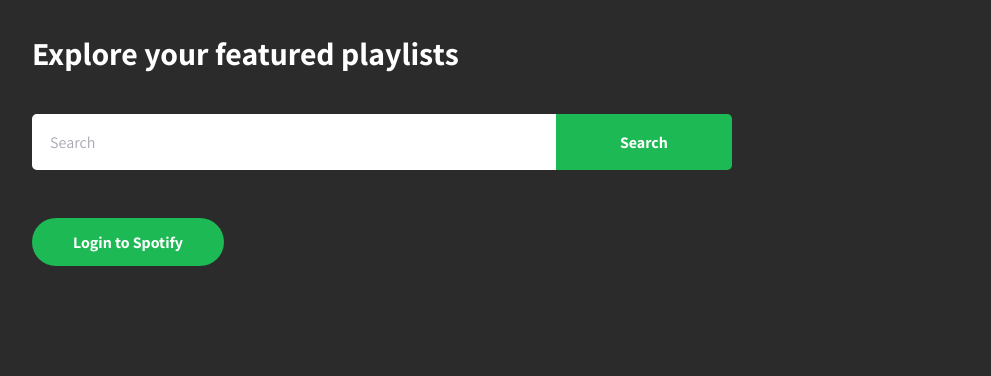
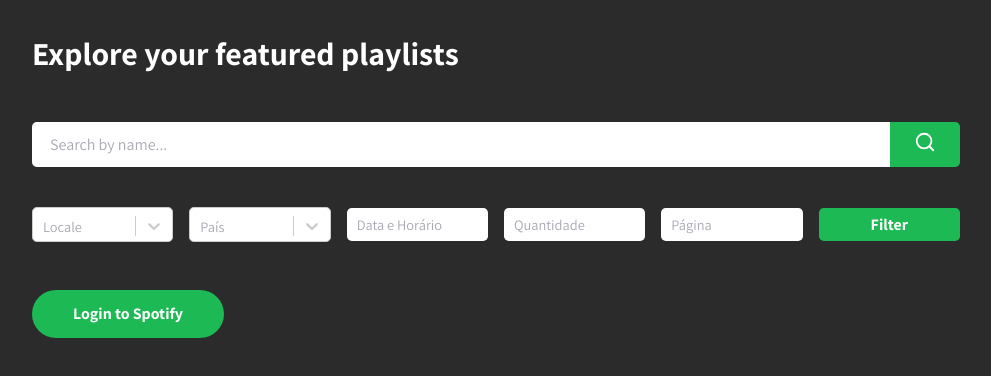
Before and after one commit to tmegumi/ifood-frontend-test, a React (Create React App) app: page / in a window 1280 px wide. Shown: the top 376 px of the page, without its empty margins (144-1135 px from the left). Built offline with nearby package versions, Linux system fonts and the light colour scheme.

Commit message:
Create playlist filters

```diff
--- a/package.json
+++ b/package.json
@@ -20,8 +20,10 @@
     "polished": "^3.6.6",
     "react": "^16.13.1",
     "react-dom": "^16.13.1",
+    "react-icons": "^3.11.0",
     "react-router-dom": "^5.2.0",
     "react-scripts": "3.4.3",
+    "react-select": "^3.1.0",
     "styled-components": "^5.1.1",
     "typescript": "~3.7.2"
   },
@@ -48,6 +50,7 @@
   },
   "devDependencies": {
     "@types/react-router-dom": "^5.1.5",
+    "@types/react-select": "^3.0.19",
     "@types/styled-components": "^5.1.3",
     "eslint": "6.8.0",
     "eslint-config-prettier": "^6.11.0",
--- /dev/null
+++ b/src/components/PlaylistFilter/index.tsx
@@ -0,0 +1,140 @@
+import React, { useState, useEffect } from 'react';
+import Select from 'react-select';
+
+import filtersData from '../../constants/filters.json';
+
+import { FilterQuery } from '../../services/playlists';
+
+import { Container, FilterItem } from './styles';
+
+interface PlaylistFilterProps {
+  onFilterChanged(filter: FilterQuery): void;
+}
+
+interface Filter {
+  id: string;
+  name: string;
+  values?: ValueItem[];
+  validation?: {
+    primitiveType: string;
+    entityType?: string;
+    pattern?: string;
+    min?: number;
+    max?: number;
+  };
+}
+
+interface ValueItem {
+  name: string;
+  label: string;
+}
+
+const PlaylistFilter: React.FC<PlaylistFilterProps> = ({
+  onFilterChanged,
+}: PlaylistFilterProps) => {
+  const [locale, setLocale] = useState<Filter>({} as Filter);
+  const [country, setCountry] = useState<Filter>({} as Filter);
+  const [dateTime, setDateTime] = useState<Filter>({} as Filter);
+  const [limit, setLimit] = useState<Filter>({} as Filter);
+  const [offset, setOffset] = useState<Filter>({} as Filter);
+
+  const [selectedLocale, setSelectedLocale] = useState('');
+  const [selectedCountry, setSelectedCountry] = useState('');
+  const [selectedDateTime, setSelectedDateTime] = useState('');
+  const [selectedLimit, setSelectedLimit] = useState('');
+  const [selectedOffset, setSelectedOffset] = useState('');
+
+  useEffect(() => {
+    filtersData.filters.forEach(filter => {
+      let valueItems = null;
+
+      if (filter.values) {
+        valueItems = filter.values.map(value => {
+          return {
+            name: value.name,
+            label: value.value,
+          };
+        });
+      }
+
+      const filterItem = {
+        id: filter.id,
+        name: filter.name,
+        values: valueItems,
+        validation: filter.validation,
+      } as Filter;
+
+      if (filter.id === 'locale') {
+        setLocale(filterItem);
+      } else if (filter.id === 'country') {
+        setCountry(filterItem);
+      } else if (filter.id === 'timestamp') {
+        setDateTime(filterItem);
+      } else if (filter.id === 'limit') {
+        setLimit(filterItem);
+      } else if (filter.id === 'offset') {
+        setOffset(filterItem);
+      }
+    });
+  }, []);
+
+  function handlePlaylistFilter() {
+    onFilterChanged({
+      locale: selectedLocale,
+      country: selectedCountry,
+      timestamp: selectedDateTime,
+      limit: selectedLimit,
+      offset: selectedOffset,
+    });
+  }
+
+  return (
+    <Container>
+      <FilterItem>
+        <Select
+          classNamePrefix="react-select"
+          placeholder={locale.name}
+          options={locale.values}
+          onChange={e => setSelectedLocale((e as ValueItem)?.label)}
+        />
+      </FilterItem>
+      <FilterItem>
+        <Select
+          classNamePrefix="react-select"
+          placeholder={country.name}
+          options={country.values}
+          onChange={e => setSelectedCountry((e as ValueItem)?.label)}
+        />
+      </FilterItem>
+      <FilterItem>
+        <input
+          name={dateTime.id}
+          placeholder={dateTime.name}
+          value={selectedDateTime}
+          onChange={e => setSelectedDateTime(e.target.value)}
+        />
+      </FilterItem>
+      <FilterItem>
+        <input
+          name={limit.id}
+          placeholder={limit.name}
+          value={selectedLimit}
+          onChange={e => setSelectedLimit(e.target.value)}
+        />
+      </FilterItem>
+      <FilterItem>
+        <input
+          name={offset.id}
+          placeholder={offset.name}
+          value={selectedOffset}
+          onChange={e => setSelectedOffset(e.target.value)}
+        />
+      </FilterItem>
+      <button type="submit" onClick={handlePlaylistFilter}>
+        Filter
+      </button>
+    </Container>
+  );
+};
+
+export default PlaylistFilter;
--- /dev/null
+++ b/src/components/PlaylistFilter/styles.ts
@@ -0,0 +1,92 @@
+import styled from 'styled-components';
+import { shade } from 'polished';
+
+export const Container = styled.div`
+  display: flex;
+  align-items: center;
+  flex-direction: column;
+
+  button {
+    background-color: #1db954;
+    border: none;
+    border-radius: 0.3rem;
+    color: #fff;
+    font-weight: bold;
+    height: 2.1rem;
+    margin-top: 1rem;
+    width: 100%;
+    transition: background-color 0.2s;
+
+    &:hover {
+      background-color: ${shade(0.2, '#1db954')};
+    }
+  }
+
+  @media (min-width: 500px) {
+    flex-direction: row;
+
+    button {
+      margin-top: 0;
+      margin-left: 1rem;
+      width: calc(100% / 6);
+    }
+  }
+`;
+
+export const FilterItem = styled.div`
+  width: 100%;
+
+  & + div {
+    margin-top: 1rem;
+  }
+
+  .react-select__control {
+    border-radius: 0.3rem;
+    height: 2.2rem;
+    min-height: 2.2rem;
+    width: 100%;
+
+    .react-select__value-container {
+      height: 2.2rem;
+
+      .react-select__placeholder {
+        color: #a8a8b3;
+        font-size: 0.9rem;
+      }
+
+      input {
+        color: #3a3a3a;
+        font-size: 0.9rem;
+        height: 2.2rem;
+      }
+    }
+  }
+
+  .react-select__menu {
+    .react-select__option {
+      color: #3a3a3a;
+    }
+  }
+
+  input {
+    border: 2px solid transparent;
+    border-radius: 0.3rem;
+    font-size: 0.9rem;
+    height: 2.1rem;
+    padding: 0 0.5rem;
+    width: 100%;
+
+    &::placeholder {
+      color: #a8a8b3;
+    }
+  }
+
+  @media (min-width: 500px) {
+    width: calc(100% / 6);
+
+    & + div {
+      margin-top: 0;
+      margin-left: 1rem;
+    }
+  }
+`;
--- a/src/hooks/auth.tsx
+++ b/src/hooks/auth.tsx
@@ -24,7 +24,7 @@
     const { accessToken } = getTokenFromHashLocation(location.hash);
 
     setToken(accessToken);
-  }, [location]);
+  }, [token, location]);
 
   return (
     <AuthContext.Provider value={{ token }}>{children}</AuthContext.Provider>
--- a/src/pages/Playlists/index.tsx
+++ b/src/pages/Playlists/index.tsx
@@ -1,14 +1,21 @@
-import React, { useEffect, useState } from 'react';
+import React, { useEffect, useState, FormEvent } from 'react';
+import { FiSearch } from 'react-icons/fi';
 
 import { useAuth } from '../../hooks/auth';
 
 import logIn from '../../services/auth';
-import { PlaylistItem, getFeaturePlaylists } from '../../services/playlists';
+import getFeaturePlaylists, {
+  FilterQuery,
+  PlaylistItemData,
+} from '../../services/playlists';
+
+import PlaylistFilter from '../../components/PlaylistFilter';
 
 import { Form, LogInButton, PlaylistItems, Title } from './styles';
 
 const Playlists: React.FC = () => {
-  const [items, setItems] = useState<PlaylistItem[]>([]);
+  const [items, setItems] = useState<PlaylistItemData[]>([]);
+  const [filterName, setFilterName] = useState('');
 
   const { token } = useAuth();
 
@@ -20,14 +27,44 @@
     }
   }, [token]);
 
+  async function handleFilterPlaylists(filter: FilterQuery) {
+    const playlists = await getFeaturePlaylists(token, filter);
+
+    setItems(playlists);
+  }
+
+  function handleSearchPlaylistByName(event: FormEvent<HTMLFormElement>) {
+    event.preventDefault();
+
+    if (!filterName) {
+      return;
+    }
+
+    const regex = new RegExp(`${filterName}.+$`, 'i');
+
+    const filteredItems = items.filter(item => {
+      return item.name.search(regex) !== -1;
+    });
+
+    setItems(filteredItems);
+  }
+
   return (
     <>
       <Title>Explore your featured playlists</Title>
 
-      <Form>
-        <input placeholder="Search" />
-        <button type="submit">Search</button>
+      <Form onSubmit={handleSearchPlaylistByName}>
+        <input
+          value={filterName}
+          onChange={e => setFilterName(e.target.value)}
+          placeholder="Search by name..."
+        />
+        <button type="submit">
+          <FiSearch size={22} />
+        </button>
       </Form>
+
+      <PlaylistFilter onFilterChanged={handleFilterPlaylists} />
 
       {!token && <LogInButton onClick={logIn}>Login to Spotify</LogInButton>}
 
--- a/src/pages/Playlists/styles.ts
+++ b/src/pages/Playlists/styles.ts
@@ -2,18 +2,18 @@
 import { shade } from 'polished';
 
 export const Title = styled.h1`
-  margin-top: 2rem;
+  margin: 2rem 0 3rem 0;
 `;
 
 export const Form = styled.form`
   display: flex;
-  flex-direction: column;
-  margin-top: 2.5rem;
+  margin-bottom: 2.5rem;
 
   input {
     border: 2px solid #fff;
-    border-radius: 0.3rem;
+    border-radius: 0.3rem 0 0 0.3rem;
     color: #3a3a3a;
+    flex: 1;
     height: 2.8rem;
     padding: 0 1rem;
 
@@ -24,34 +24,16 @@
 
   button {
     background-color: #1db954;
-    border: 0;
-    border-radius: 0.3rem;
+    border: none;
+    border-radius: 0 0.3rem 0.3rem 0;
     color: #fff;
     font-weight: bold;
     height: 2.8rem;
-    margin-top: 0.5rem;
+    padding: 0 1.5rem;
     transition: background-color 0.2s;
 
     &:hover {
       background-color: ${shade(0.2, '#1db954')};
-    }
-  }
-
-  @media (min-width: 500px) {
-    flex-direction: row;
-    max-width: 700px;
-
-    input {
-      border-radius: 0.3rem 0 0 0.3rem;
-      height: 3.5rem;
-      width: 100%;
-    }
-
-    button {
-      border-radius: 0 0.3rem 0.3rem 0;
-      height: 3.5rem;
-      margin-top: 0;
-      width: 15rem;
     }
   }
 `;
--- a/src/services/auth.ts
+++ b/src/services/auth.ts
@@ -1,6 +1,6 @@
 // Replace with your app's client ID, redirect URI and desired scopes
 const authEndpoint = 'https://accounts.spotify.com/authorize';
-const clientId = 'YOUR_CLIENT_ID_HERE';
+const clientId = '6aa26c35f55d4a109610e64c709057c5';
 const redirectUri = 'http://localhost:3000';
 const scopes = ['user-read-email'];
 
--- a/src/services/playlists.ts
+++ b/src/services/playlists.ts
@@ -1,12 +1,14 @@
 import axios from 'axios';
 
-import filter from '../constants/filter.json';
-
-interface PlaylistItemImage {
-  url: string;
+export interface FilterQuery {
+  locale?: string;
+  country?: string;
+  timestamp?: string;
+  limit?: string;
+  offset?: string;
 }
 
-export interface PlaylistItem {
+export interface PlaylistItemData {
   description: string;
   external_urls: {
     spotify: string;
@@ -16,15 +18,40 @@
   name: string;
 }
 
-export const getFeaturePlaylists = async (
+interface PlaylistItemImage {
+  url: string;
+}
+
+interface QueryParams {
+  [key: string]: string;
+}
+
+const getFeaturePlaylists = async (
   token: string,
-): Promise<PlaylistItem[]> => {
+  filter?: FilterQuery,
+): Promise<PlaylistItemData[]> => {
+  const params = {} as QueryParams;
+
+  if (filter?.locale) {
+    params.locale = filter.locale;
+  }
+  if (filter?.country) {
+    params.country = filter.country;
+  }
+  if (filter?.timestamp) {
+    params.timestamp = filter.timestamp;
+  }
+  if (filter?.limit) {
+    params.limit = filter.limit;
+  }
+  if (filter?.offset) {
+    params.offset = filter.offset;
+  }
+
   const response = await axios.get(
     'https://api.spotify.com/v1/browse/featured-playlists',
     {
-      params: {
-        filter,
-      },
+      params,
       headers: {
         Authorization: `Bearer ${token}`,
       },
@@ -33,3 +60,5 @@
 
   return response.data.playlists.items;
 };
+
+export default getFeaturePlaylists;
```
Also changed, not shown: src/constants/filters.json (renamed from src/constants/filter.json), 1 other file (tests, documents, lock files or other folders).
